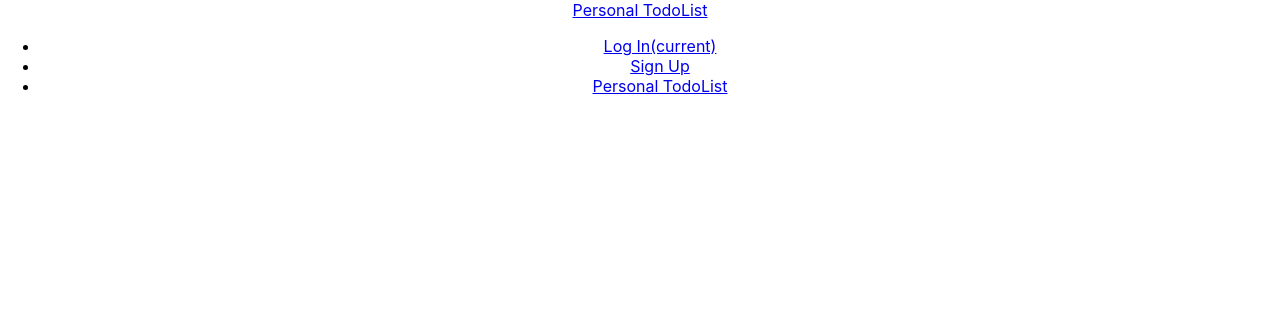
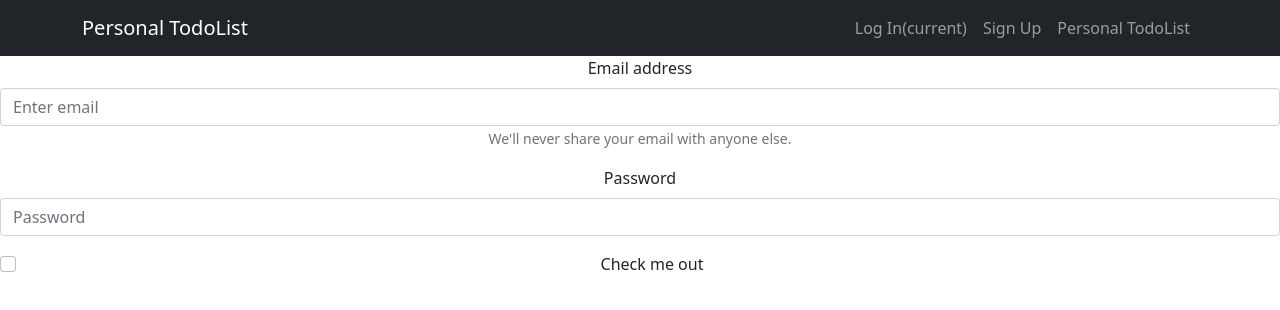
Before and after one commit to RachitSharma2001/ScheduleWebsite, a React (Create React App) app: page /signup in a window 1280 px wide. Shown: the top 310 px of the page. Built offline with nearby package versions, Linux system fonts and the light colour scheme.

Commit message:
Front end form much better with added react bootstrap css

```diff
--- a/package.json
+++ b/package.json
@@ -6,8 +6,10 @@
     "@testing-library/jest-dom": "^5.14.1",
     "@testing-library/react": "^11.2.7",
     "@testing-library/user-event": "^12.8.3",
+    "bootstrap": "^5.1.1",
     "node-modules": "^1.0.1",
     "react": "^17.0.2",
+    "react-bootstrap": "^2.0.0-rc.1",
     "react-dom": "^17.0.2",
     "react-router-dom": "^5.3.0",
     "react-scripts": "4.0.3",
--- a/src/App.js
+++ b/src/App.js
@@ -127,6 +127,7 @@ import React from 'react';
 import { BrowserRouter as Router, Route, Switch } from 'react-router-dom';
 import Navigation from './Navigation.jsx';
 import Home from './Home.jsx';
+import SignUp from './SignUp.jsx';
 
 function App(){
   return (
@@ -135,6 +136,7 @@ function App(){
         <Navigation />
         <Switch>
           <Route path='/todolist' exact component={() => <Home />}/>
+          <Route path='/signup' exact component={() => <SignUp />}/>
         </Switch>
       </Router>
     </div>
--- a/src/SignUp.jsx
+++ b/src/SignUp.jsx
@@ -0,0 +1,27 @@
+import React from 'react';
+import Form from 'react-bootstrap/Form';
+import 'bootstrap/dist/css/bootstrap.min.css';
+
+function SignUp() {
+    return (
+        <Form>
+            <Form.Group className="mb-3" controlId="formBasicEmail">
+                <Form.Label>Email address</Form.Label>
+                <Form.Control type="email" placeholder="Enter email" />
+                <Form.Text className="text-muted">
+                We'll never share your email with anyone else.
+                </Form.Text>
+            </Form.Group>
+
+            <Form.Group className="mb-3" controlId="formBasicPassword">
+                <Form.Label>Password</Form.Label>
+                <Form.Control type="password" placeholder="Password" />
+            </Form.Group>
+            <Form.Group className="mb-3" controlId="formBasicCheckbox">
+                <Form.Check type="checkbox" label="Check me out" />
+            </Form.Group>
+        </Form>
+    );
+}
+
+export default SignUp;
```
Also changed, not shown: 2 other files (tests, documents, lock files or other folders).
